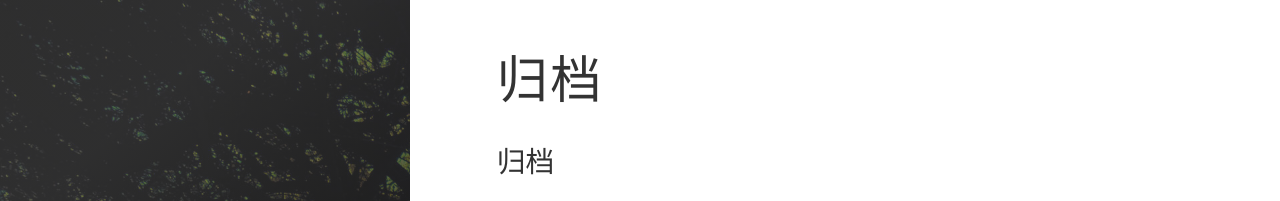
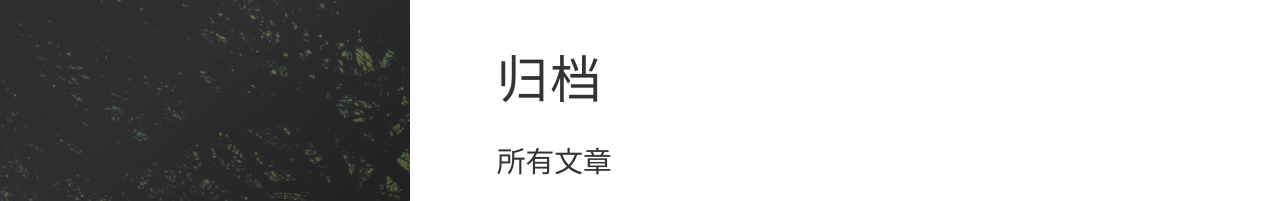
Before and after one commit to Zoeyeeeeeee/Zoeyeeeeeee.github.io, a plain HTML site: page archive/index.html in a window 1280 px wide. Shown: the top 201 px of the page. Drawn offline with nearby package versions, Linux system fonts and the light colour scheme; some packages are replaced by stand-ins of ours.

Commit message:
Site updated: 2018-07-15 00:19:30

```diff
--- a/archive/index.html
+++ b/archive/index.html
@@ -165,7 +165,7 @@ classes that you can use:
 
 
 
-    <h3>归档</h3>
+    <h3>所有文章</h3>
     <div class="archiveslist">
       <ul class="archive-list"><li class="archive-list-item"><a class="archive-list-link" href="/archives/2018/07/">July 2018</a><span class="archive-list-count">1</span></li><li class="archive-list-item"><a class="archive-list-link" href="/archives/2018/06/">June 2018</a><span class="archive-list-count">1</span></li></ul>
     </div>
```
